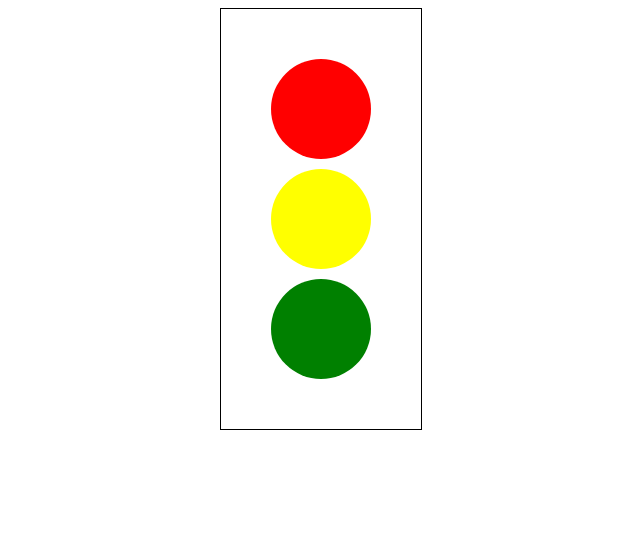
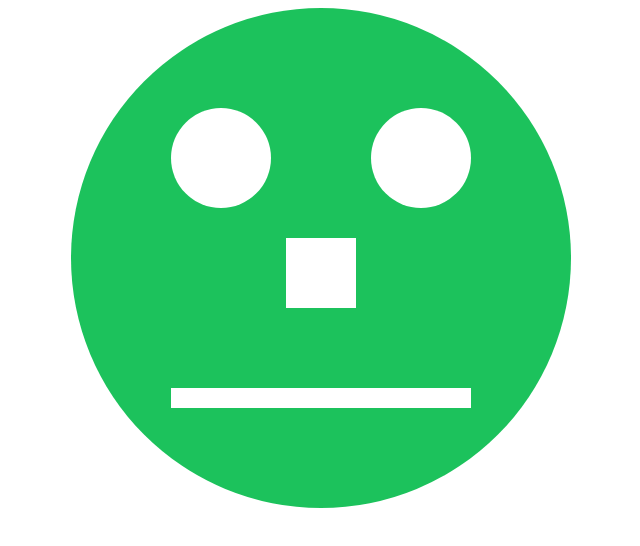
Before and after one commit to arina58/2, a plain HTML site: page index.html in a window 1280 px wide. Shown: the whole page, without its empty margins (319-959 px from the left). Drawn offline with Linux system fonts and the light colour scheme.

Commit message:
задание 4

```diff
--- a/index.css
+++ b/index.css
@@ -1,35 +1,44 @@
 #parent{
 	position: relative;
-	width: 200px;
-	height: 420px;
+	width: 500px;
+	height: 500px;
 	margin: 0 auto;
-	border: 1px solid black;
+	background-color: rgb(28, 194, 92);
+	border-radius: 50%;
 
 }
-#child{
+#k1{
 	position: absolute;
-	top: 50px;
-	left: 50px;
+	top: 100px;
+	left: 100px;
 	width: 100px;
 	height: 100px;
-	background-color: red;
+	background-color: white;
 	border-radius: 50%;
 }
-#child2{
+#k2{
 	position: absolute;
-	top: 160px;
-	left: 50px;
+	top: 100px;
+	right: 100px;
 	width: 100px;
 	height: 100px;
-	background-color: yellow;
+	background-color: white;
 	border-radius: 50%;
 }
-#child3{
+#nos{
 	position: absolute;
-	bottom: 50px;
-	left: 50px;
-	width: 100px;
-	height: 100px;
-	background-color: green;
-	border-radius: 50%;
+	top: 230px;
+	left: 215px;
+	width: 70px;
+	height: 70px;
+	background-color: white;
+	margin: auto auto;
 }
+#rot{
+	position: absolute;
+	bottom: 100px;
+	left: 100px;
+	width: 300px;
+	height: 20px;
+	background-color: white;
+}
--- a/index.html
+++ b/index.html
@@ -1,6 +1,7 @@
 <link rel="stylesheet" href="index.css">
 <div id="parent">
-	<div id="child"></div>
-	<div id="child2"></div>
-	<div id="child3"></div>
+	<div id="k1"></div>
+	<div id="k2"></div>
+	<div id="nos"></div>
+	<div id="rot"></div>
 </div>
```
